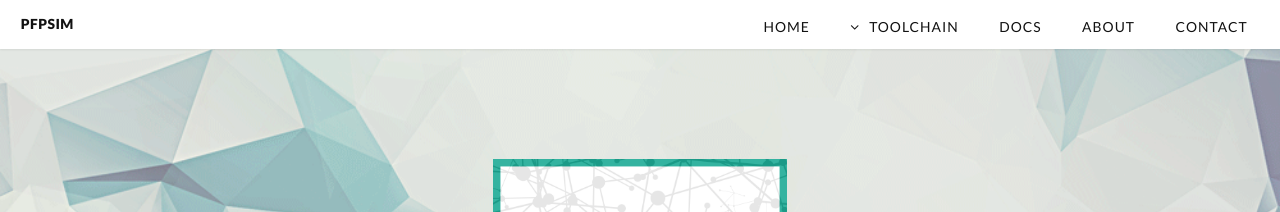
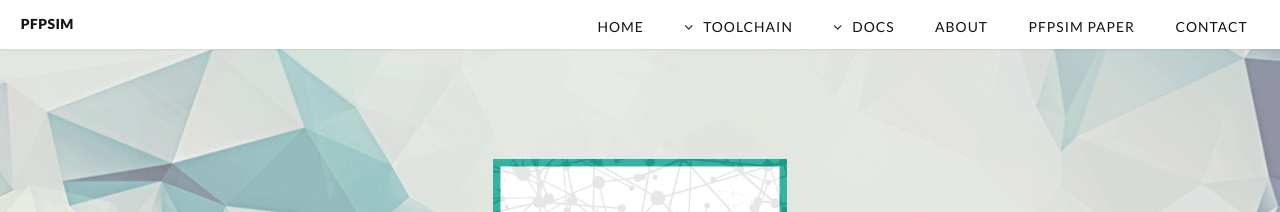
Before and after one commit to pfpsim/pfpsim.github.io, a Jekyll site: the page built from index.html, in a window 1280 px wide. Shown: the top 212 px of the page. Built offline with Jekyll 4.4.1, drawn with Linux system fonts in a browser that asks for light colours.

Commit message:
Update header.html

```diff
--- a/_includes/header.html
+++ b/_includes/header.html
@@ -13,8 +13,19 @@
                 <li><a target="_blank" href="https://github.com/pfpsim/p4-behavioral-model">PFPSIM-P4</a></li>
 							</ul>
 						</li>
-            <li><a target="_blank" href="https://pfpsim.github.io/PFPSim/">Docs</a></li>
+  					<li class="submenu">
+							<a href="">Docs</a>
+							<ul>
+  	            <li><a target="_blank" href="https://github.com/pfpsim/pfpgen#pfpgen-">PFPGEN</a></li>
+  	            <li><a target="_blank" href="https://pfpsim.github.io/PFPSim/">PFPSIM Library Api</a></li>
+  	            <li><a target="_blank" href="https://github.com/pfpsim/PFPSim">PFPSIM Library</a></li>
+  	            <li><a target="_blank" href="https://github.com/pfpsim/pfpdb/blob/master/pfpdb-manual.md">PFPDB</a></li>
+  	            <li><a target="_blank" href="https://github.com/pfpsim/simple-npu/wiki">Simple-NPU</a></li>
+  	            <li><a target="_blank" href="https://github.com/pfpsim/simple-rmt">Simple-RMT</a></li>
+  						</ul>
+  					</li>
             <li><a href="#">About</a></li>
+            <li><a href="http://users.encs.concordia.ca/~samar/pfpsim/pfpsim.pdf">PFPSIM Paper</a></li>
 						<li><a href="#cta">Contact</a></li>
 					</ul>
 				</nav>
```
